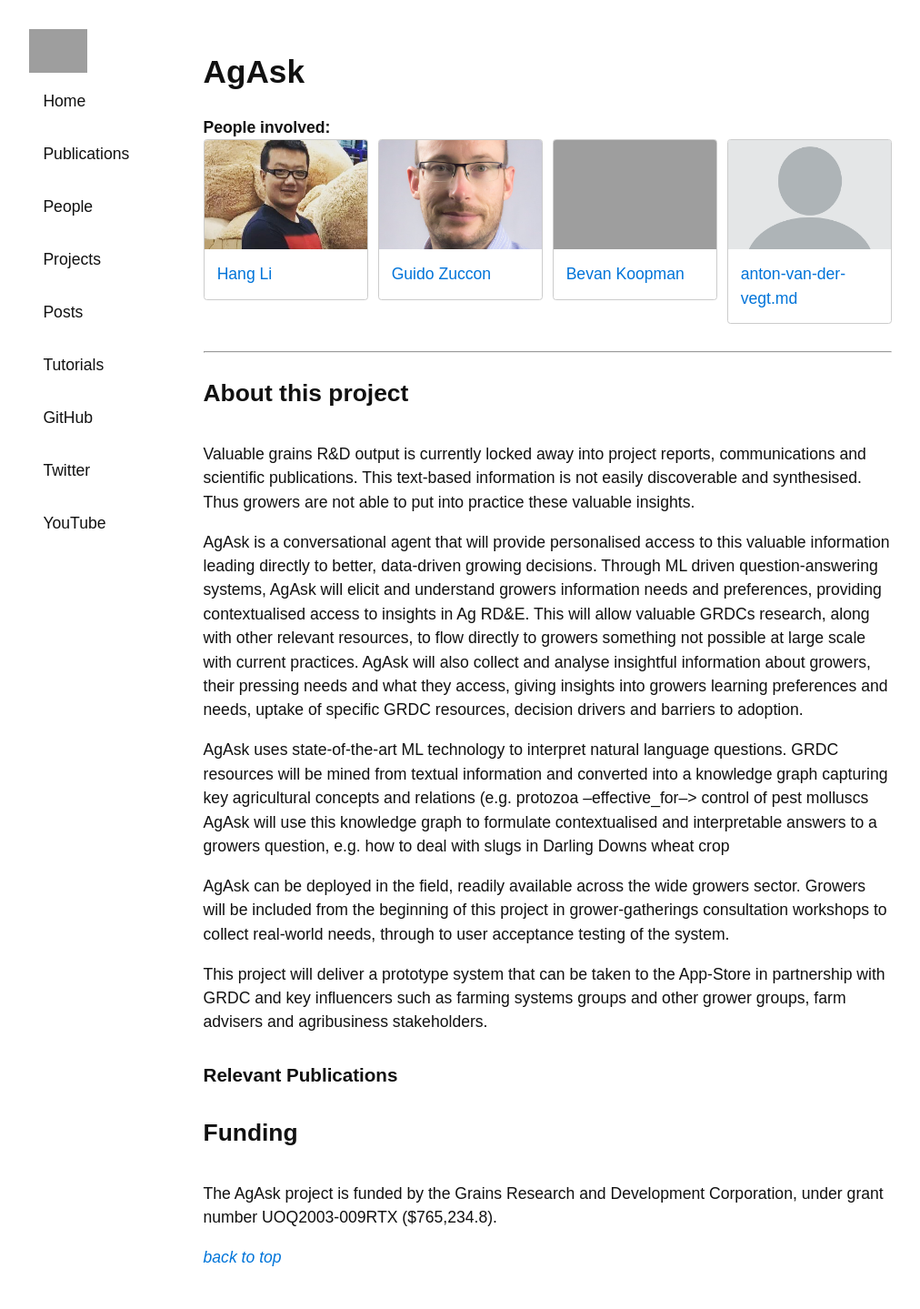
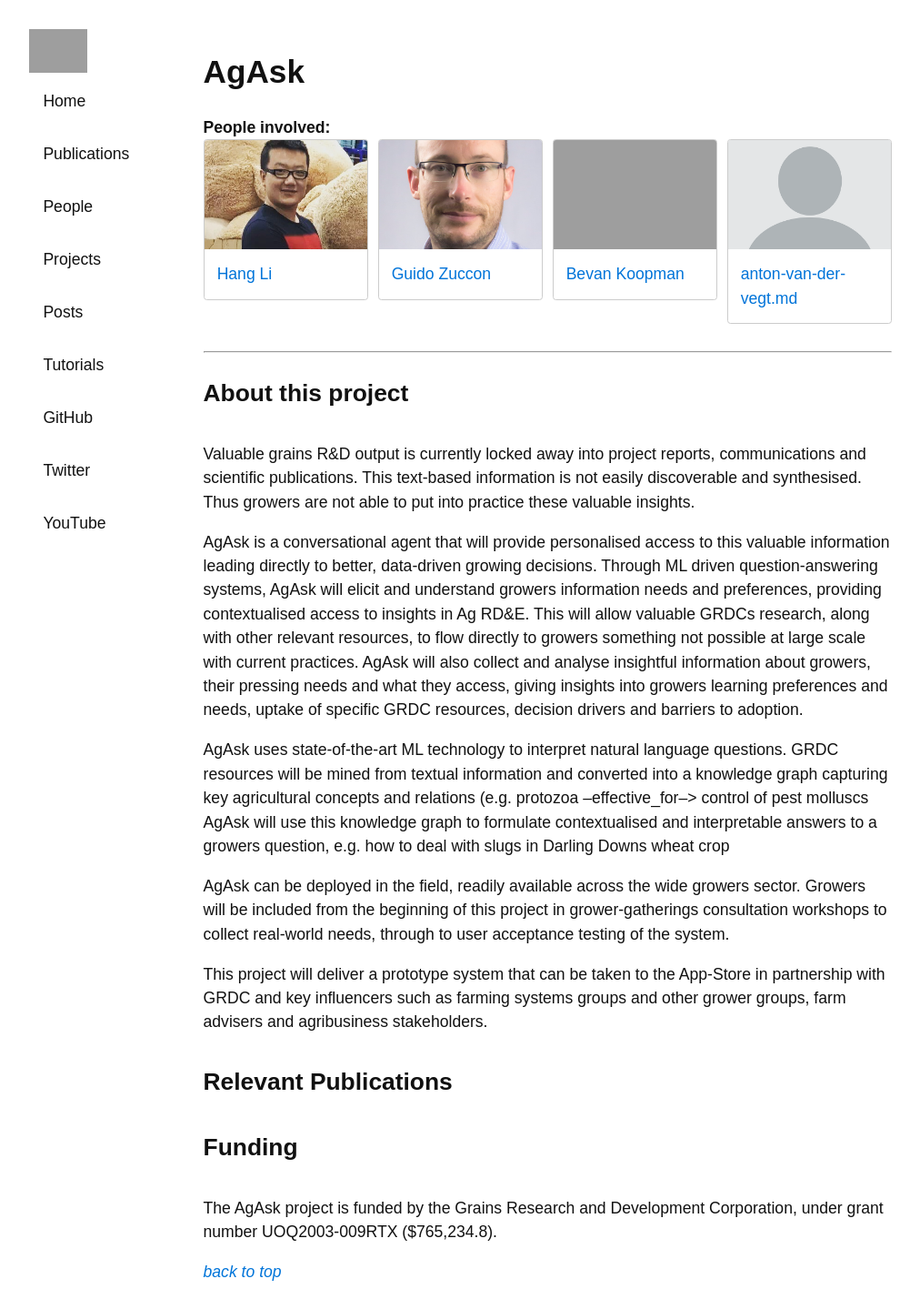
Before and after one commit to ielab/ielab.github.io, a Jekyll site: the page built from _projects/agask.md, in a window 1280 px wide. Shown: the whole page at 91% size, without its empty margins (139-1151 px from the left). Built offline with Jekyll 4.4.1, drawn with Linux system fonts in a browser that asks for light colours; grey boxes are pictures that could not be loaded.

```diff
--- a/_projects/agask.md
+++ b/_projects/agask.md
@@ -17,7 +17,7 @@ AgAsk can be deployed in the field, readily available across the wide growers se
 
 This project will deliver a prototype system that can be taken to the App-Store in partnership with GRDC and key influencers such as farming systems groups and other grower groups, farm advisers and agribusiness stakeholders.
 
-### Relevant Publications
+## Relevant Publications
 
 <!-- {% for category in site.data.projects.agask.categories %}
 
```
